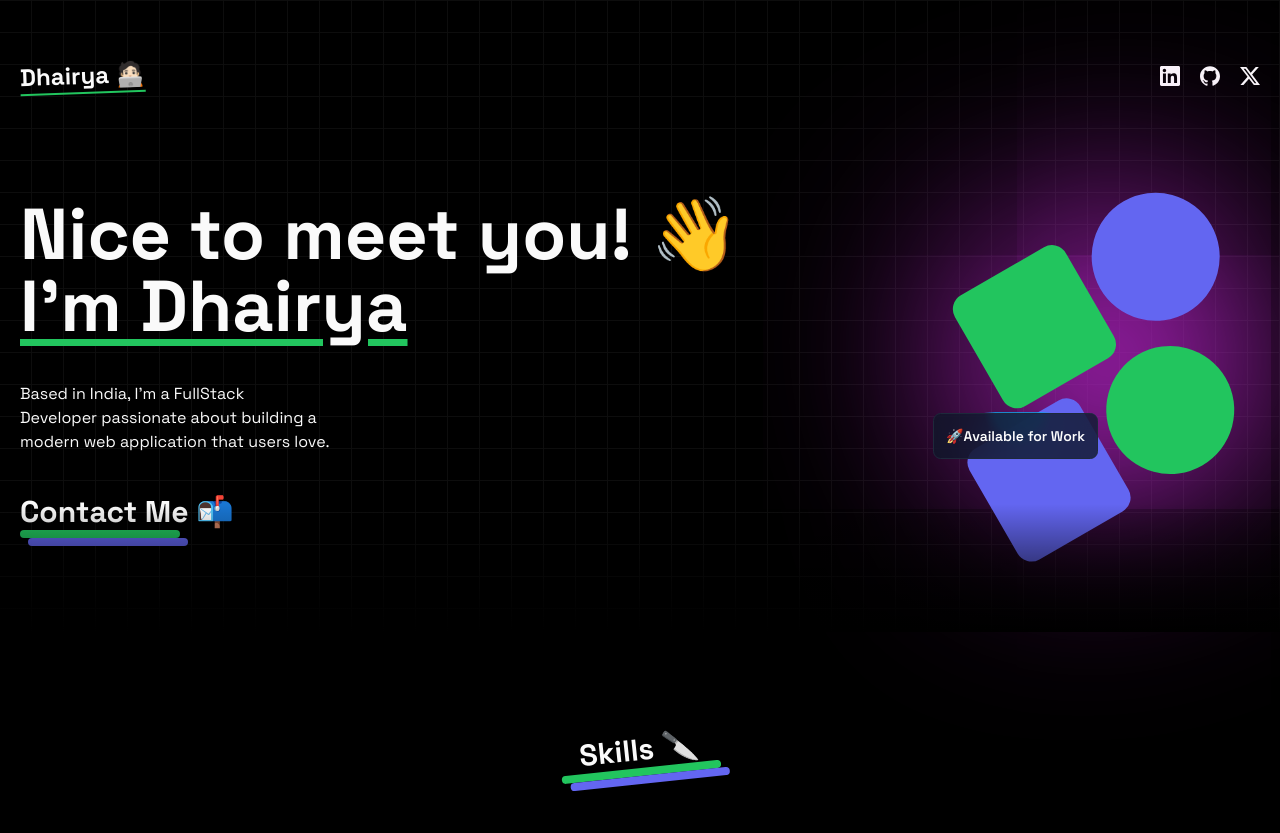
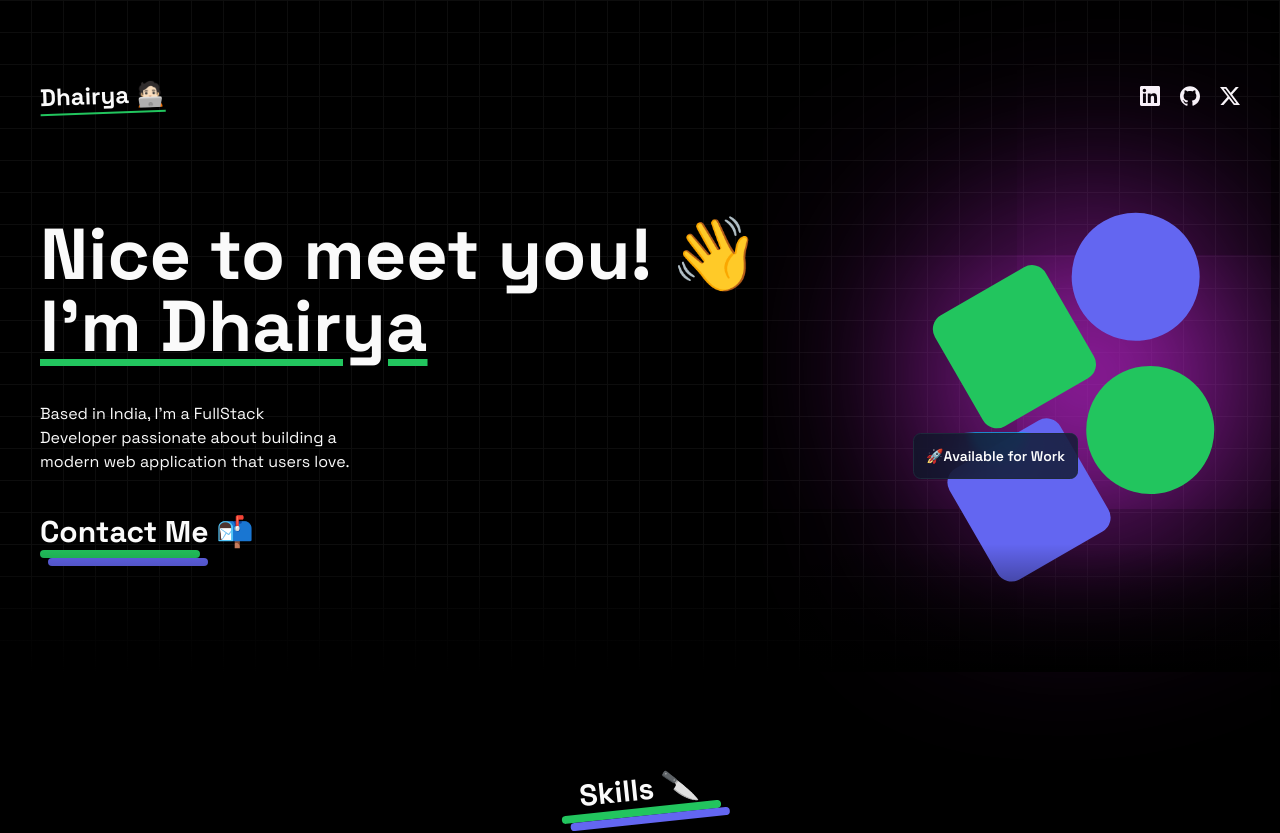
Before and after one commit to Dhairya3124/portfolio-website, a Next.js app: page / in a window 1280 px wide. Shown: the top 833 px of the page. Built offline with nearby package versions, Linux system fonts and the light colour scheme.

Commit message:
fix: Contact Me Button

```diff
--- a/app/(home)/page.tsx
+++ b/app/(home)/page.tsx
@@ -10,7 +10,7 @@
   return (
     <div className="min-h-screen bg-black overflow-hidden">
       <div className="dark:bg-black bg-white  dark:bg-grid-white/[0.05] bg-grid-black/[0.2] relative">
-        <div className="max-w-7xl mx-auto p-5">
+        <div className="max-w-7xl mx-auto p-10">
           <Navbar />
           <HeroSection />
         </div>
```
